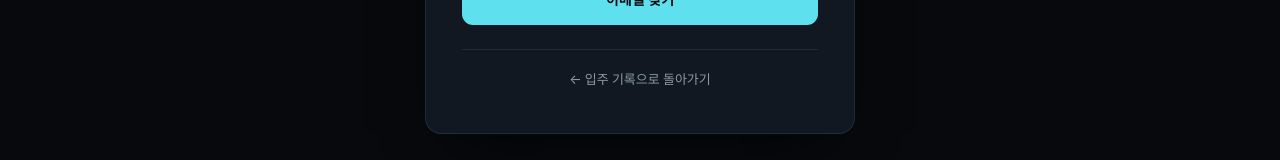
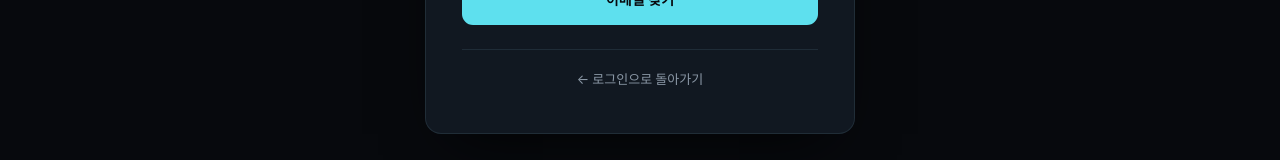
Before and after one commit to jiy0-0nv/nubi, a React (Vite) app in the folder frontend/: page /find-account in a window 1280 px wide. Shown: the part 584-744 px from the top of the page. Built offline with nearby package versions, Linux system fonts and the light colour scheme; a web font is replaced by a local one.

Commit message:
입주 어쩌고 또 수정

```diff
--- a/frontend/src/pages/BookingDetailPage.jsx
+++ b/frontend/src/pages/BookingDetailPage.jsx
@@ -146,7 +146,7 @@ export default function BookingDetailPage() {
                   rows={3}
                   value={reason}
                   onChange={(e) => setReason(e.target.value)}
-                  placeholder="왜 입주하지 못하게 되었습니까"
+                  placeholder="왜 묵지 못하게 되었습니까"
                 />
               </div>
               <div className="row gap-8">
--- a/frontend/src/pages/FindAccountPage.jsx
+++ b/frontend/src/pages/FindAccountPage.jsx
@@ -101,7 +101,7 @@ export default function FindAccountPage() {
                   기록을 찾았습니다 — <strong className="mono">{foundEmail}</strong>
                 </Alert>
                 <Link to="/login" className="btn btn-outline btn-block">
-                  이 계정으로 입주하기
+                  이 계정으로 로그인하기
                 </Link>
               </div>
             )}
@@ -133,7 +133,7 @@ export default function FindAccountPage() {
 
         <div className="auth-foot">
           <Link to="/login" className="link">
-            ← 입주 기록으로 돌아가기
+            ← 로그인으로 돌아가기
           </Link>
         </div>
       </div>
```
